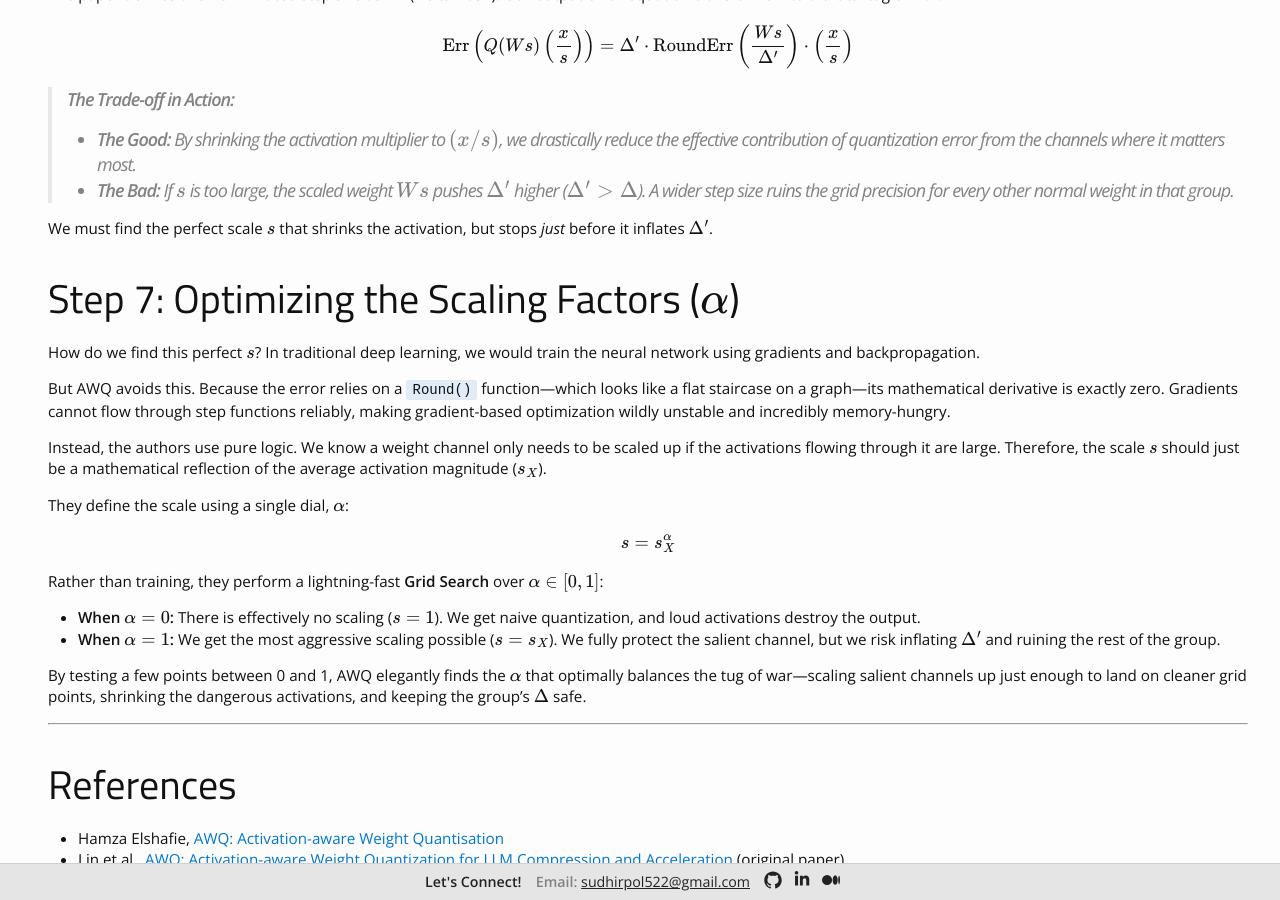
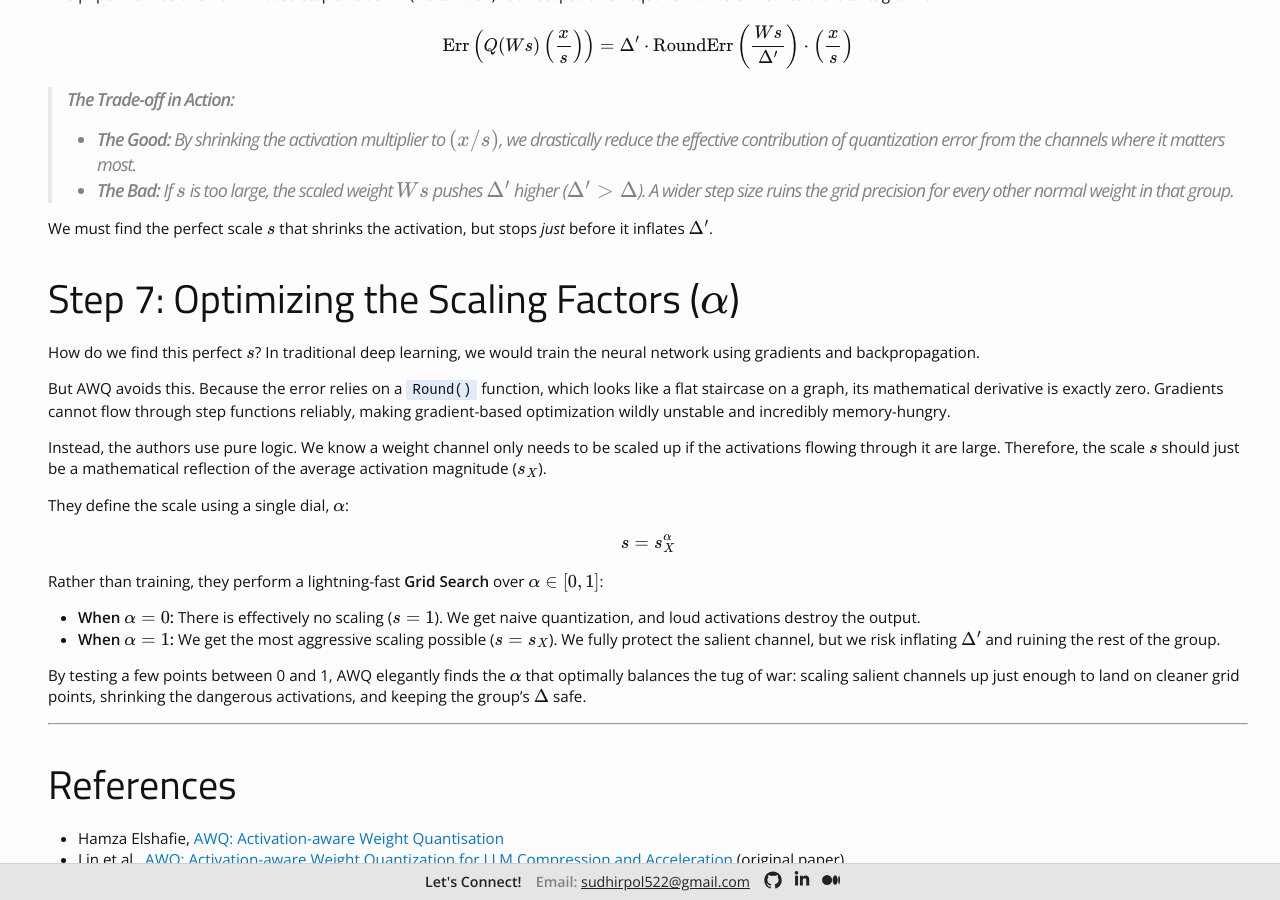
Before and after one commit to sudhirpol522/sudhirpol522.github.io, a Jekyll site: the page built from blog/math-of-awq.md, in a window 1280 px wide and 900 px high, scrolled down 2545 px. Built offline with Jekyll 4.4.1, drawn with Linux system fonts in a browser that asks for light colours; formulas are drawn with MathJax 3; some of the changed text lies outside the part shown.

Commit message:
Remove em dashes from AWQ post
Co-authored-by: Cursor <cursoragent@cursor.com>

```diff
--- a/blog/math-of-awq.md
+++ b/blog/math-of-awq.md
@@ -80,7 +80,7 @@ If we only care about the magnitude of the error, **the average absolute roundin
 
 If the activation flowing into a weight is small, the error is tiny. But if the network relies on a massive, "salient" activation channel, that large $$x$$ multiplies with the grid misalignment and produces a catastrophic discrepancy in the final output.
 
-## Step 5: The AWQ Solution — Scaling Down Activations
+## Step 5: The AWQ Solution: Scaling Down Activations
 
 We are trapped by algebra. We cannot shrink $$\Delta$$ or stop the rounding error. To save the network, we must mathematically reduce the input activation magnitude ($$x$$).
 
@@ -114,7 +114,7 @@ We must find the perfect scale $$s$$ that shrinks the activation, but stops *jus
 
 How do we find this perfect $$s$$? In traditional deep learning, we would train the neural network using gradients and backpropagation.
 
-But AWQ avoids this. Because the error relies on a `Round()` function—which looks like a flat staircase on a graph—its mathematical derivative is exactly zero. Gradients cannot flow through step functions reliably, making gradient-based optimization wildly unstable and incredibly memory-hungry.
+But AWQ avoids this. Because the error relies on a `Round()` function, which looks like a flat staircase on a graph, its mathematical derivative is exactly zero. Gradients cannot flow through step functions reliably, making gradient-based optimization wildly unstable and incredibly memory-hungry.
 
 Instead, the authors use pure logic. We know a weight channel only needs to be scaled up if the activations flowing through it are large. Therefore, the scale $$s$$ should just be a mathematical reflection of the average activation magnitude ($$s_X$$).
 
@@ -127,7 +127,7 @@ Rather than training, they perform a lightning-fast **Grid Search** over $$\alph
 * **When $$\alpha = 0$$:** There is effectively no scaling ($$s=1$$). We get naive quantization, and loud activations destroy the output.
 * **When $$\alpha = 1$$:** We get the most aggressive scaling possible ($$s=s_X$$). We fully protect the salient channel, but we risk inflating $$\Delta'$$ and ruining the rest of the group.
 
-By testing a few points between 0 and 1, AWQ elegantly finds the $$\alpha$$ that optimally balances the tug of war—scaling salient channels up just enough to land on cleaner grid points, shrinking the dangerous activations, and keeping the group's $$\Delta$$ safe.
+By testing a few points between 0 and 1, AWQ elegantly finds the $$\alpha$$ that optimally balances the tug of war: scaling salient channels up just enough to land on cleaner grid points, shrinking the dangerous activations, and keeping the group's $$\Delta$$ safe.
 
 ---
 
```
